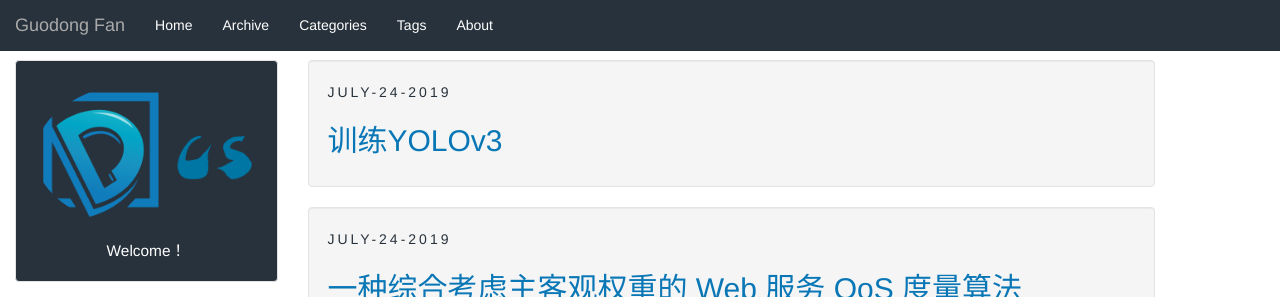
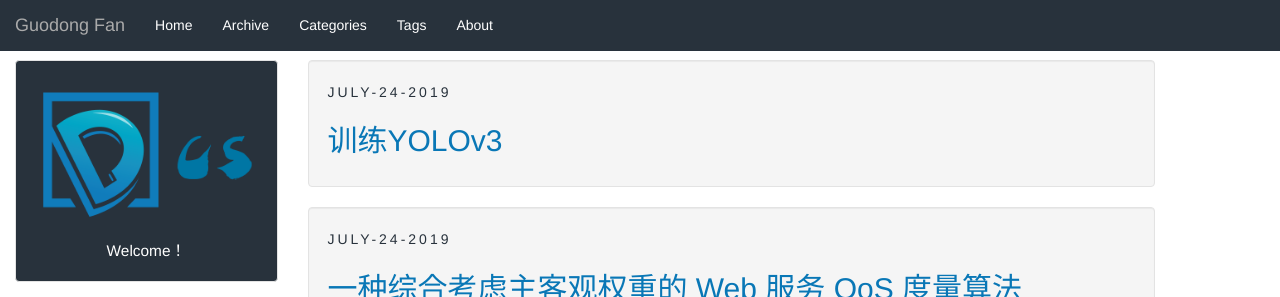
Before and after one commit to GuodongFan/GuodongFan.github.io, a Jekyll site: the page built from index.html, in a window 1280 px wide. Shown: the top 297 px of the page. Built offline with Jekyll 4.4.1, drawn with Linux system fonts in a browser that asks for light colours; the list of posts is cut into pages by our own code.

Commit message:
Update sidebar.html

```diff
--- a/_includes/sidebar.html
+++ b/_includes/sidebar.html
@@ -2,7 +2,7 @@
 <div class="sidebar well">
     <header class="sidebar-header" role="banner">
         <a href="{{ site.baseurl }}/">
-            <img src="{{ site.baseurl }}/assets/images/fgd.png" class="img-circle" height="150" width="242" />
+            <img src="{{ site.baseurl }}/assets/images/fgd.png"  height="150" width="242" />
         </a>
         <!--
         <h3 class="title">
```
